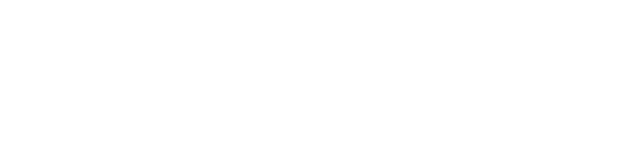
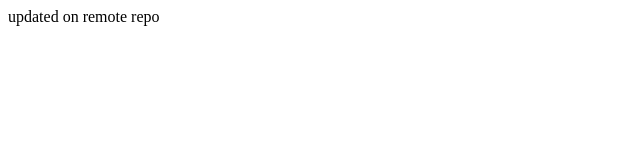
Before and after one commit to OnkarAmbuse/Asses2_1, a plain HTML site: page index.html in a window 1280 px wide. Shown: the whole page, without its empty margins (0-640 px from the left). Drawn offline with Linux system fonts and the light colour scheme.

Commit message:
Update index.html

```diff
--- a/index.html
+++ b/index.html
@@ -1,6 +1,6 @@
 <html>
   <head>  </head>
     <body>
-
+      updated on remote repo
     </body>
 </html>
```
